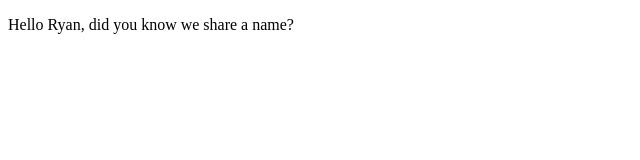
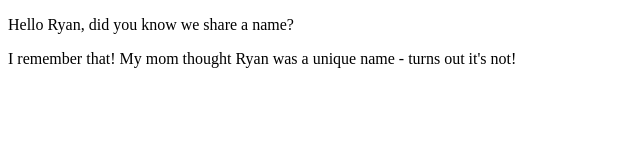
Before and after one commit to StrawwHatt/communication-log, a plain HTML site: page index.html in a window 1280 px wide. Shown: the whole page, without its empty margins (0-640 px from the left). Drawn offline with Linux system fonts and the light colour scheme.

Commit message:
This is my addition to our code. Nice name
get rid of dquote please

```diff
--- a/index.html
+++ b/index.html
@@ -2,5 +2,6 @@
 <html>
    <body>
       <p>Hello Ryan, did you know we share a name?</p>
+      <p>I remember that! My mom thought Ryan was a unique name - turns out it's not!</p>
    </body>
 </html>
```
